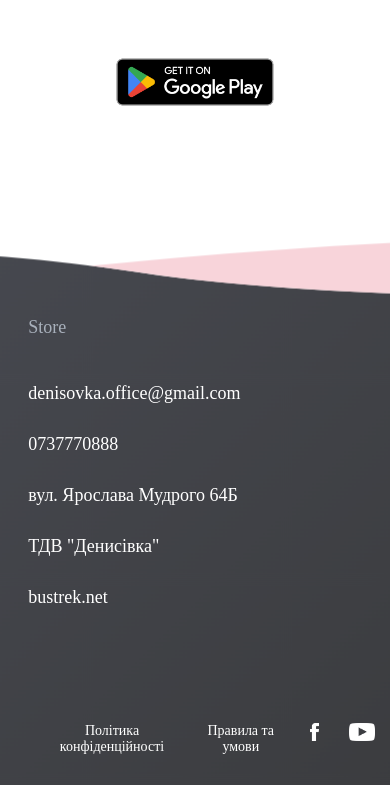
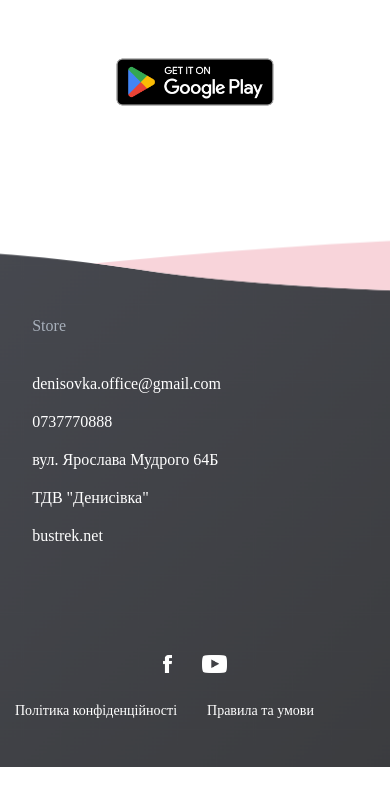
Before and after one commit to ArtemFrun/site-test, a plain HTML site: page index.html in a window 390 px wide. Shown: the part 5051-5836 px from the top of the page. Drawn offline with nearby package versions, Linux system fonts and the light colour scheme.

Commit message:
mobile version block footer

```diff
--- a/index.html
+++ b/index.html
@@ -374,7 +374,6 @@
                     <div class="footer__bottom">
                         <div class="">&nbsp;</div>
                         <div class="footer__privacy">
-                            <div class="">&nbsp;</div>
                             <div class="">
                                 <a href="">Політика конфіденційності</a>
                             </div>
--- a/sass/blocks/_footer.sass
+++ b/sass/blocks/_footer.sass
@@ -39,4 +39,16 @@
             height: 18px
             padding: 0px 15px
 
-//@media ( max-width: 1024px)
+@media ( max-width: 1024px)
+    .footer__contact p
+        font-size: 16px
+
+@media ( max-width: 500px)
+    .footer
+        &__contact p
+            padding: 10 0
+        &__bottom
+            flex-direction: column-reverse
+        &__social
+            margin: auto
+            padding-bottom: 30px
```
Also changed, not shown: css/style.css, 1 other file.
